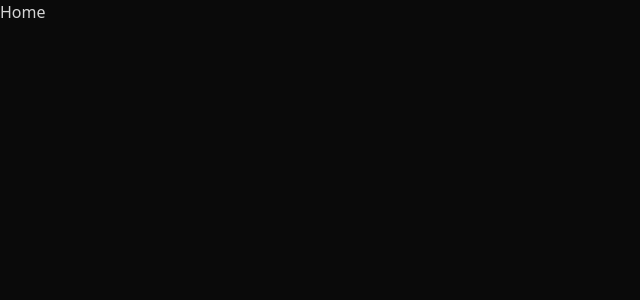
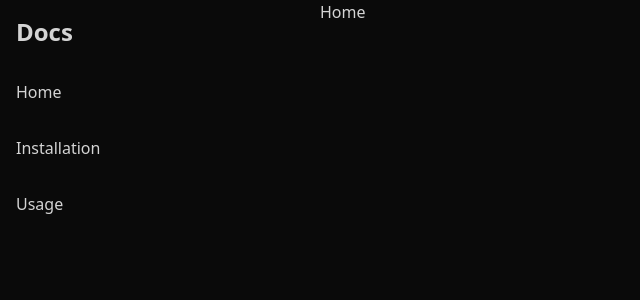
Before and after one commit to nk1044/autoDocs, a React (Vite) app in the folder website/: page / in a window 1280 px wide. Shown: the top 300 px of the page, without its empty margins (0-640 px from the left). Built offline with nearby package versions, Linux system fonts and the light colour scheme.

Commit message:
add documentation structure with sidebar navigation and routing

```diff
--- a/website/example.json
+++ b/website/docsData.js
@@ -1,4 +1,4 @@
-{
+export const data = {
     "Name": "docs for my website",
     "SideBar":[
         "Home", "Installation", "Usage"
--- a/website/src/App.jsx
+++ b/website/src/App.jsx
@@ -3,12 +3,15 @@ import {createBrowserRouter, RouterProvider} from 'react-router-dom';
 import Home from './Pages/Home';
 import Layout from './Pages/Layout';
 import Page404 from './Pages/Page404';
+import Docs from './Pages/Docs';
+
 
 const router = createBrowserRouter([{
   path: '/',
   element: <Layout />,
   children: [
     {path: '', element: <Home />},
+    {path: 'docs/:path', element: <Docs />},
   ]
 },
 {path: '*', element: <Page404 />},
--- /dev/null
+++ b/website/src/Components/SideBar.jsx
@@ -0,0 +1,25 @@
+import React from 'react';
+import { useState } from 'react';
+import { Link } from 'react-router-dom';
+import {data} from '../../docsData.js';
+
+function SideBar() {
+
+  const [docs, setDocs] = useState(data.SideBar || []);
+  const [active, setActive] = useState('')
+
+  return (
+      <div className='flex flex-col h-screen'>
+        <div className='p-4 text-2xl font-bold'>Docs</div>
+        <div className='flex flex-col'>
+          {docs.map((doc, index) => (
+            <Link to={`/docs/${doc}`} key={index} className={`p-4 hover:bg-gray-700 ${active === doc ? 'bg-gray-700' : ''}`} onClick={() => setActive(doc)}>
+              {doc}
+            </Link>
+          ))}
+        </div>
+      </div>
+  )
+}
+
+export default SideBar
--- /dev/null
+++ b/website/src/Pages/Docs.jsx
@@ -0,0 +1,13 @@
+import React from 'react'
+import { useParams } from 'react-router-dom'
+
+function Docs() {
+
+    const { path } = useParams();
+
+    return (
+        <div>{path}</div>
+    )
+}
+
+export default Docs
--- a/website/src/Pages/Layout.jsx
+++ b/website/src/Pages/Layout.jsx
@@ -1,11 +1,17 @@
 import React from 'react'
 import { Outlet } from 'react-router-dom'
+import SideBar from '../Components/SideBar'
 
 function Layout() {
   return (
-    <>
-    <Outlet />
-    </>
+    <div className='flex flex-row h-screen'>
+      <div className='w-1/4 '>
+        <SideBar />
+      </div>
+      <div className='w-3/4 '>
+        <Outlet />
+      </div>
+    </div>
   )
 }
 
```
